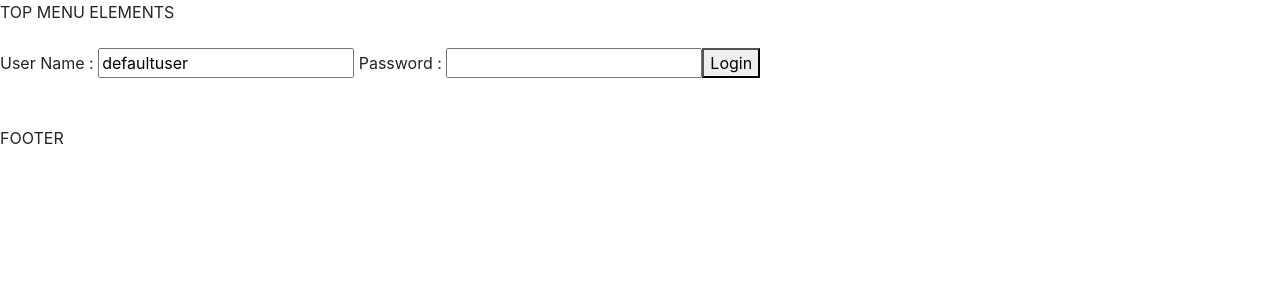
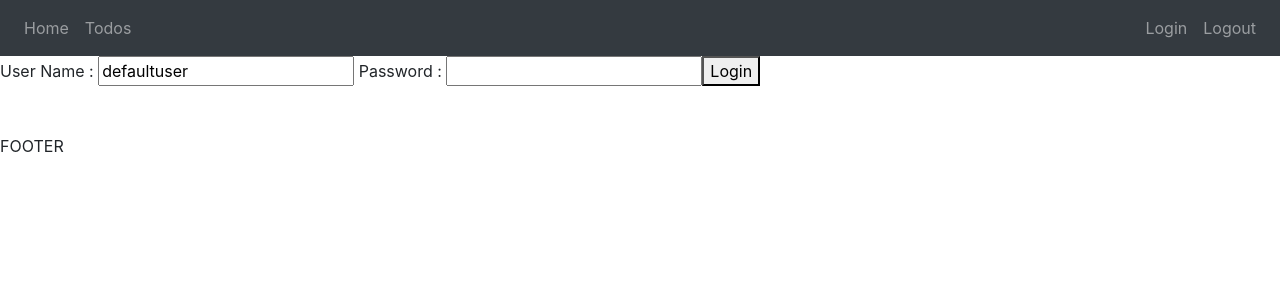
Before and after one commit to snhkn/todoApp, an Angular app: page / in a window 1280 px wide. Shown: the top 300 px of the page. Built offline with nearby package versions, Linux system fonts and the light colour scheme.

Commit message:
Create menu with bootstrap

```diff
--- a/src/app/menu/menu.component.html
+++ b/src/app/menu/menu.component.html
@@ -1 +1,13 @@
-TOP MENU ELEMENTS <BR><BR>
+<header>
+    <nav class="navbar navbar-expand-md navbar-dark bg-dark">
+
+        <ul class="navbar-nav">
+            <li><a href="/welcome/defaultuser" class="nav-link">Home</a></li>
+            <li><a href="/todos" class="nav-link">Todos</a></li>
+        </ul>
+        <ul class="navbar-nav navbar-collapse justify-content-end">
+            <li><a href="/login" class="nav-link">Login</a></li>
+            <li><a href="" class="nav-link">Logout</a></li>
+        </ul>
+    </nav>
+</header>
```
